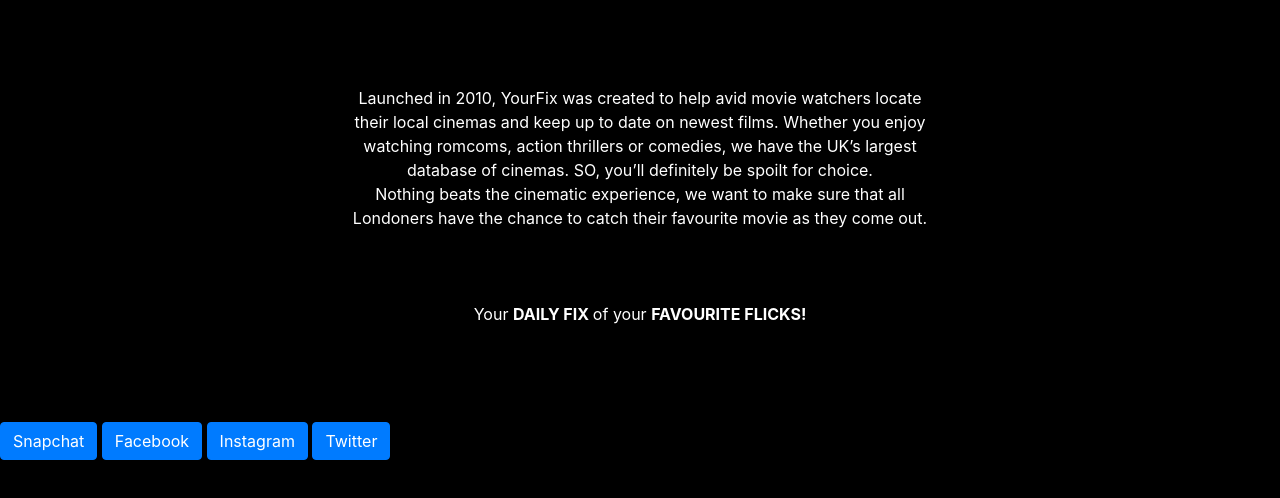
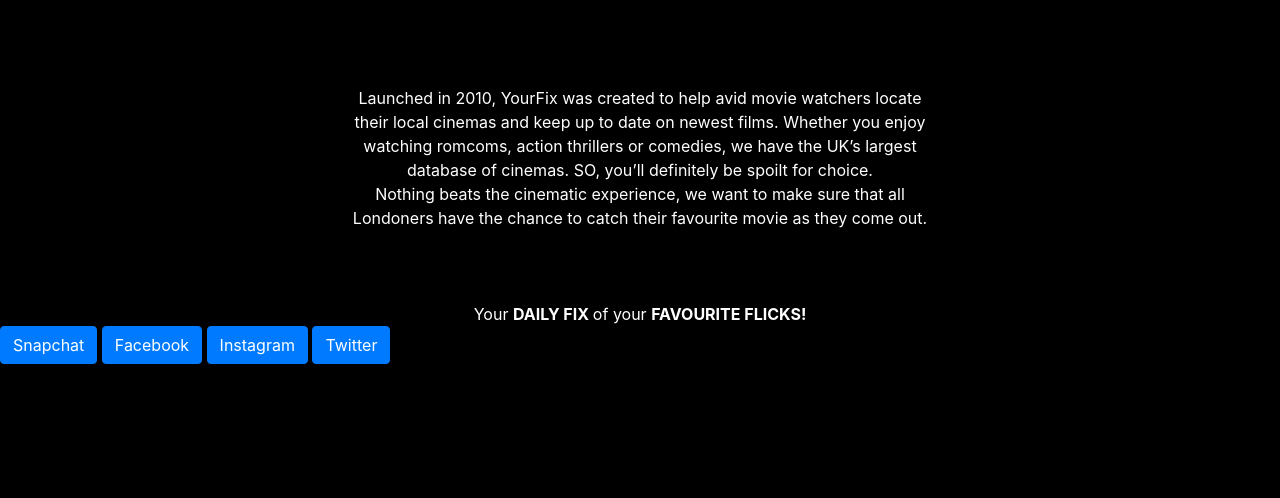
Before and after one commit to mosofisan/CF_GroupProject, a plain HTML site: page About.html in a window 1280 px wide. Shown: the part 206-704 px from the top of the page. Drawn offline with nearby package versions, Linux system fonts and the light colour scheme.

Commit message:
Update About.html

```diff
--- a/About.html
+++ b/About.html
@@ -48,18 +48,18 @@ Your <strong> DAILY FIX </strong> of your <strong> FAVOURITE FLICKS!</strong>
 
 </div>
 
-</br>
-</br>
-</br>
-</br>
-<a class="btn btn-primary" href="#" role="button">Snapchat</a>
-<input class="btn btn-primary" type="button" value="Facebook">
-<input class="btn btn-primary" type="submit" value="Instagram">
-<input class="btn btn-primary" type="reset" value="Twitter">
+
 
 <!-- JS -->
 <script src="https://code.jquery.com/jquery-3.3.1.slim.min.js" integrity="sha384-q8i/X+965DzO0rT7abK41JStQIAqVgRVzpbzo5smXKp4YfRvH+8abtTE1Pi6jizo" crossorigin="anonymous"></script>
 <script src="https://cdnjs.cloudflare.com/ajax/libs/popper.js/1.14.3/umd/popper.min.js" integrity="sha384-ZMP7rVo3mIykV+2+9J3UJ46jBk0WLaUAdn689aCwoqbBJiSnjAK/l8WvCWPIPm49" crossorigin="anonymous"></script>
 <script src="https://stackpath.bootstrapcdn.com/bootstrap/4.1.3/js/bootstrap.min.js" integrity="sha384-ChfqqxuZUCnJSK3+MXmPNIyE6ZbWh2IMqE241rYiqJxyMiZ6OW/JmZQ5stwEULTy" crossorigin="anonymous"></script>
+
+<div class="socialbuttons">
+<a class="btn btn-primary" href="#" role="button">Snapchat</a>
+<input class="btn btn-primary" type="button" value="Facebook">
+<input class="btn btn-primary" type="submit" value="Instagram">
+<input class="btn btn-primary" type="reset" value="Twitter">
+</div>
     </body>
 </html>
```
